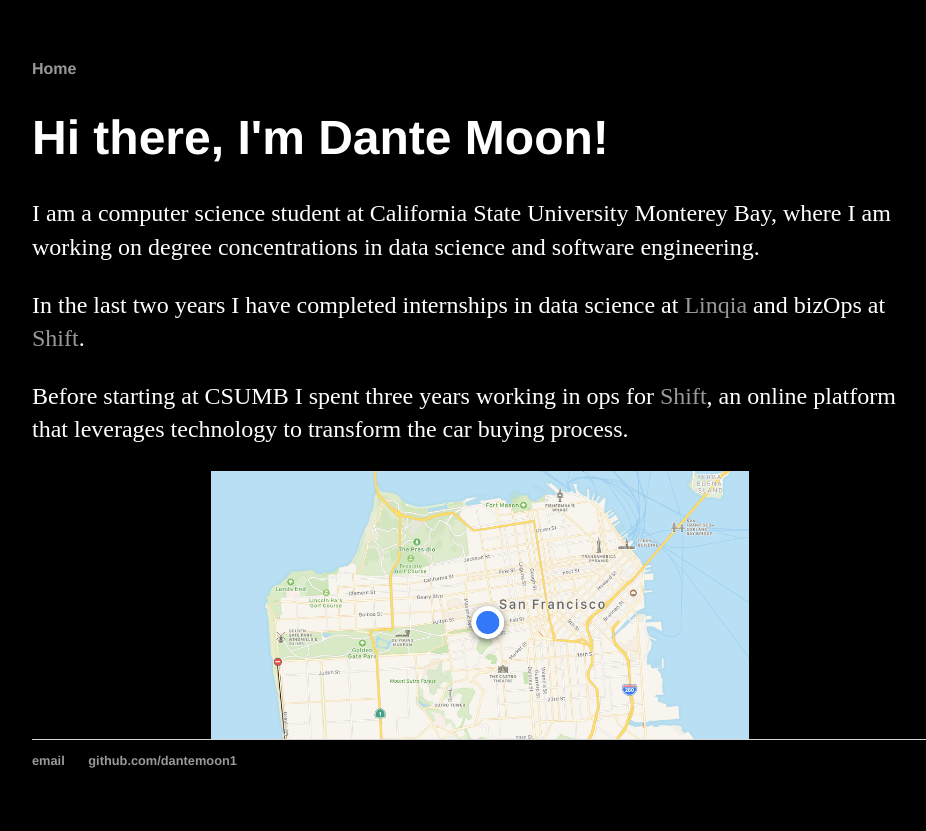
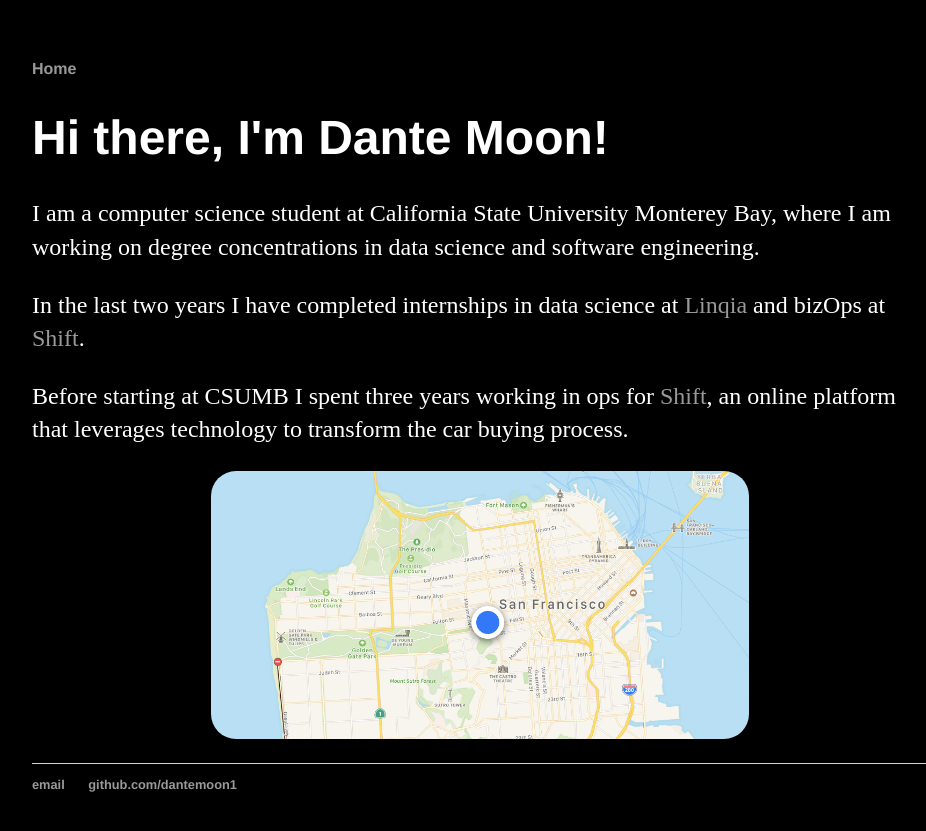
Before and after one commit to dantemoon1/dantemoon1.github.io, a Jekyll site: the page built from index.html, in a window 1280 px wide. Shown: the top 831 px of the page, without its empty margins (160-1086 px from the left). Built offline with Jekyll 4.4.1, drawn with Linux system fonts in a browser that asks for light colours.

Commit message:
Update index.html

```diff
--- a/index.html
+++ b/index.html
@@ -9,5 +9,8 @@ title: Dante Moon
 				<p style="color: white">In the last two years I have completed internships in data science at <a href="https://www.linqia.com/" target = "_blank">Linqia</a> and bizOps at <a href="https://www.shift.com/" target = "_blank">Shift</a>.</p>
 				<p></p>
 				<p style="color: white">Before starting at CSUMB I spent three years working in ops for <a href="https://www.shift.com/" target = "_blank">Shift</a>, an online platform that leverages technology to transform the car buying process. </p>
-				<img src="/images/sf.png" alt="sf_location" style="width: 60%; display: block; margin-left: auto;margin-right: auto; height: 60%;">
+				<div>
+				<img src="/images/sf.png" alt="sf_location" style="width: 60%; display: block; margin-left: auto;margin-right: auto; height: 60%; border-radius: 25px;">
+				<p></p>
+				</div>
     		</div><!-- /.blurb -->
```
